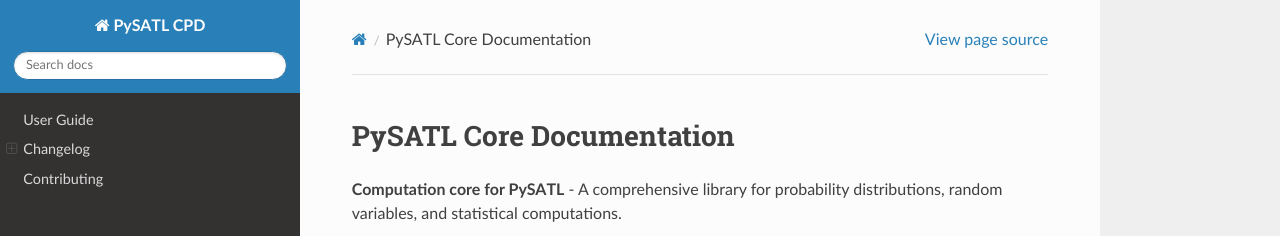
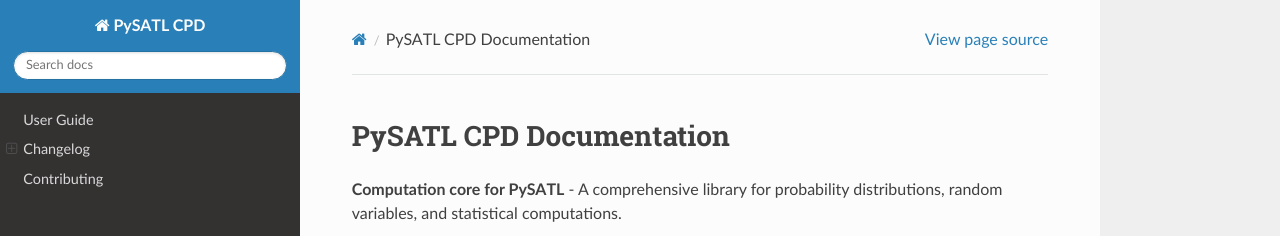
Before and after one commit to PySATL/rework-pysatl-cpd, a Sphinx documentation site: the page built from docs/source/index.rst, in a window 1280 px wide. Shown: the top 236 px of the page. Built offline with Sphinx 7.4.7 and the Read the Docs theme 3.1.0, drawn with Linux system fonts in a browser that asks for light colours; pages that are not in the unit, such as notebooks, are missing from menus.

Commit message:
fix: rename PySATL Core to PySATL CPD and rename api notebooks

```diff
--- a/CONTRIBUTING.md
+++ b/CONTRIBUTING.md
@@ -1,4 +1,4 @@
-# PySATL Core project contributing guide
+# PySATL CPD project contributing guide
 
 Thank you very much if you have decided to contribute to our project.
 We follow very simple and clear open-source research community accepted guidelines for contributing.
--- a/docs/source/generate_user_guide.py
+++ b/docs/source/generate_user_guide.py
@@ -35,7 +35,7 @@
     if not isinstance(cells, list):
         return
 
-    if source_path.stem == "01-core-api-data":
+    if source_path.stem == "01-data-api":
         for cell in cells:
             if not isinstance(cell, dict):
                 continue
@@ -70,9 +70,9 @@
     needs_plotly = any(
         source_path.stem == name
         for name in [
-            "04-core-api-visualization",
-            "05-core-api-reset-benchmarking",
-            "06-core-api-noreset-benchmarking",
+            "04-visualization-api",
+            "05-reset-benchmarking-api",
+            "06-noreset-benchmarking-api",
         ]
     )
     if needs_plotly:
--- a/docs/source/index.rst
+++ b/docs/source/index.rst
@@ -1,4 +1,4 @@
-PySATL Core Documentation
+PySATL CPD Documentation
 =========================
 
 **Computation core for PySATL** - A comprehensive library for probability distributions, random variables, and statistical computations.
```
Also changed, not shown: SECURITY.md (+1 -1 lines), docs/source/user_guide/index.rst (+5 -5 lines), 10 other files.
